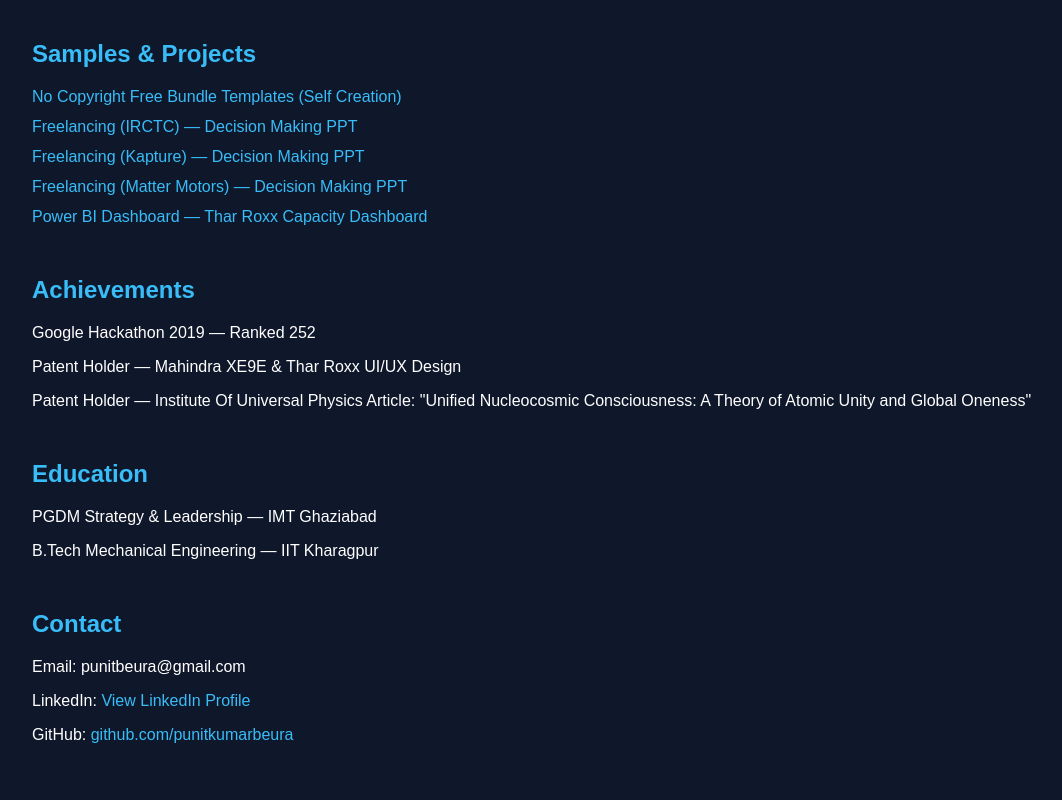
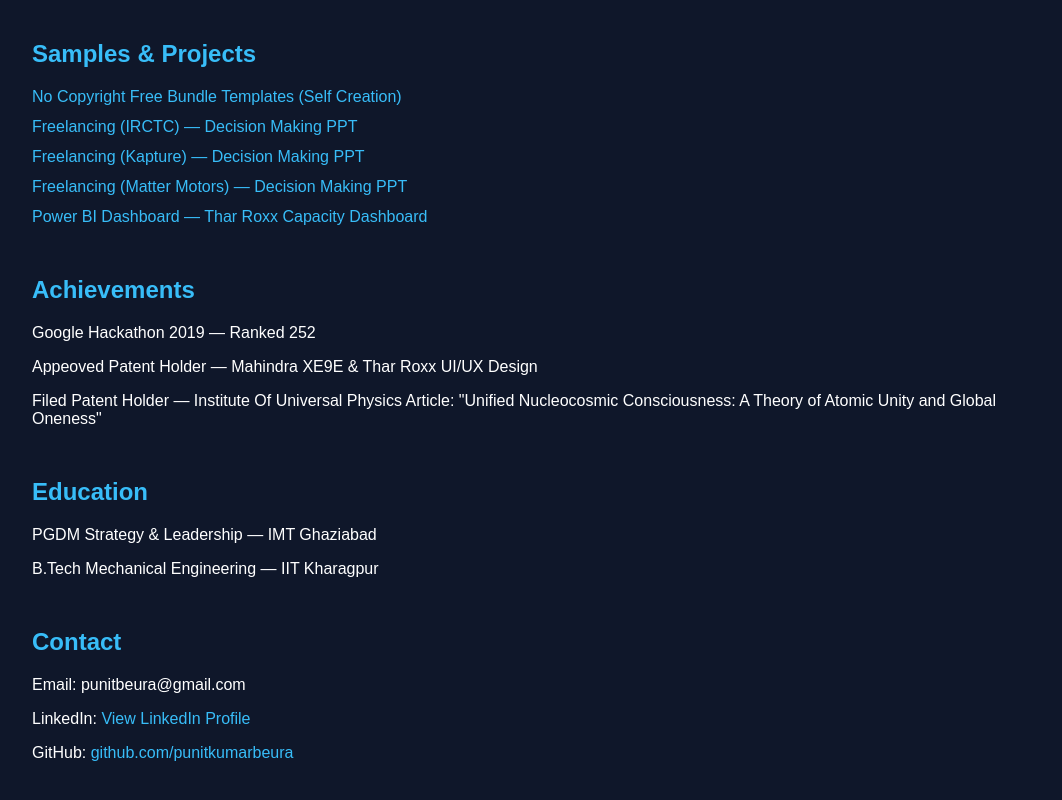
Before and after one commit to punitkumarbeura/punitkumarbeura.github.io, a website: page index.html in a window 1280 px wide. Shown: the part 1253-2053 px from the top of the page, without its empty margins (108-1170 px from the left). Drawn offline with Linux system fonts and the light colour scheme.

Commit message:
Update index.html

```diff
--- a/index.html
+++ b/index.html
@@ -231,11 +231,11 @@
 </p>
 
 <p>
-Patent Holder — Mahindra XE9E & Thar Roxx UI/UX Design
+Appeoved Patent Holder — Mahindra XE9E & Thar Roxx UI/UX Design
 </p>
 
 <p>
-Patent Holder — Institute Of Universal Physics
+Filed Patent Holder — Institute Of Universal Physics
 Article: "Unified Nucleocosmic Consciousness: A Theory of Atomic Unity and Global Oneness"
 </p>
 
```
